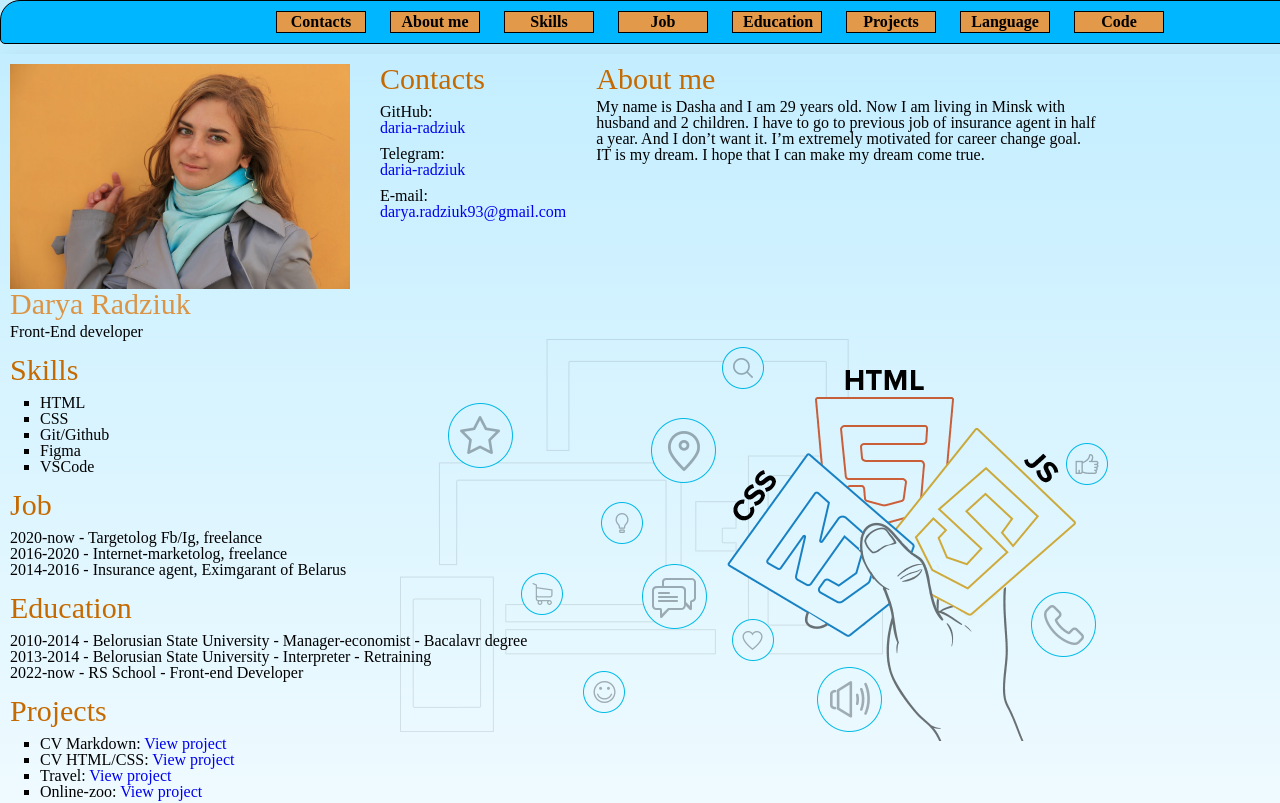
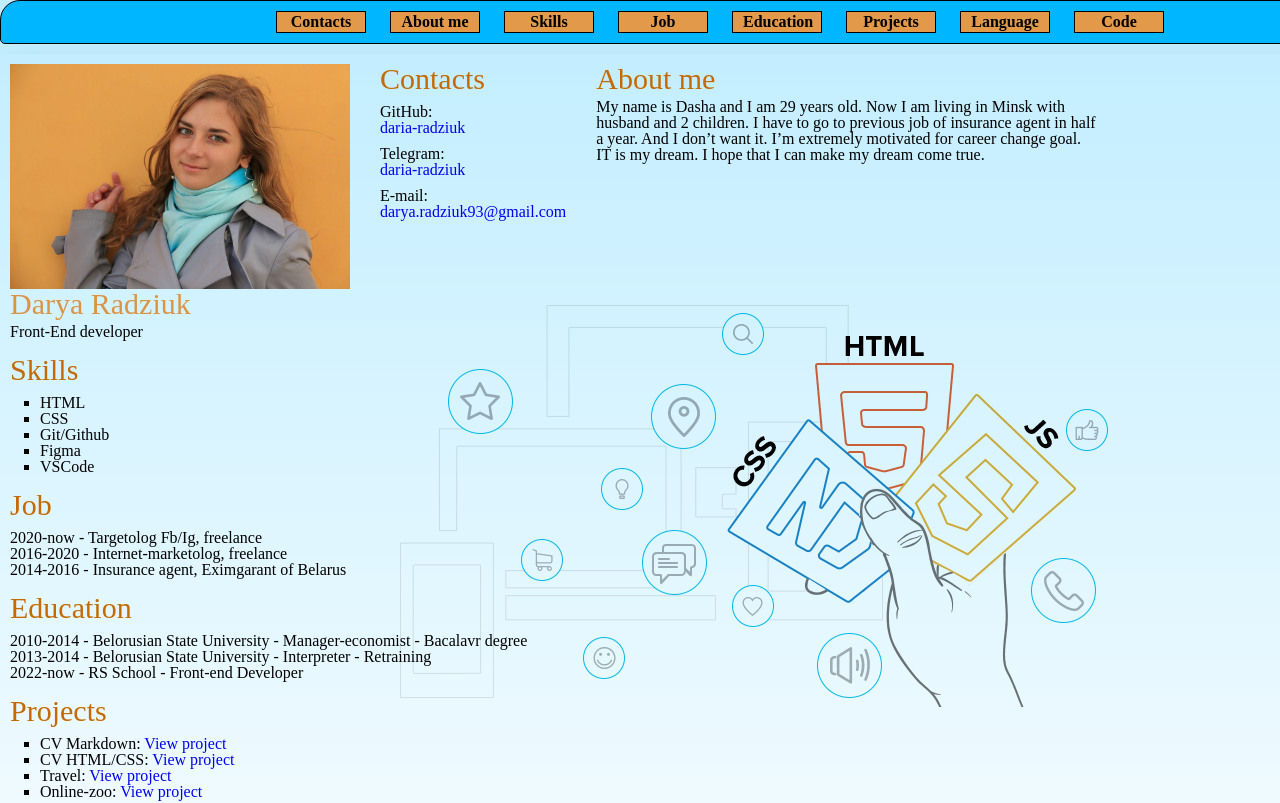
Before and after one commit to daria-radziuk/rsschool-cv, a plain HTML site: page index.html in a window 1280 px wide. Shown: the top 803 px of the page. Drawn offline with Linux system fonts and the light colour scheme; a web font is replaced by a local one.

Commit message:
fix:change css

```diff
--- a/style.css
+++ b/style.css
@@ -62,7 +62,7 @@ html{
   scroll-behavior: smooth;
   font-family: 'GentiumPlus-Regular';
   background: linear-gradient(#c0edff, #ffffff),
-              url(./assets/back.png) no-repeat 70% 50%;
+              url(./assets/back.png) no-repeat 70% 45%;
   background-blend-mode: multiply;
   display: flex;
   flex-direction: column;
```
